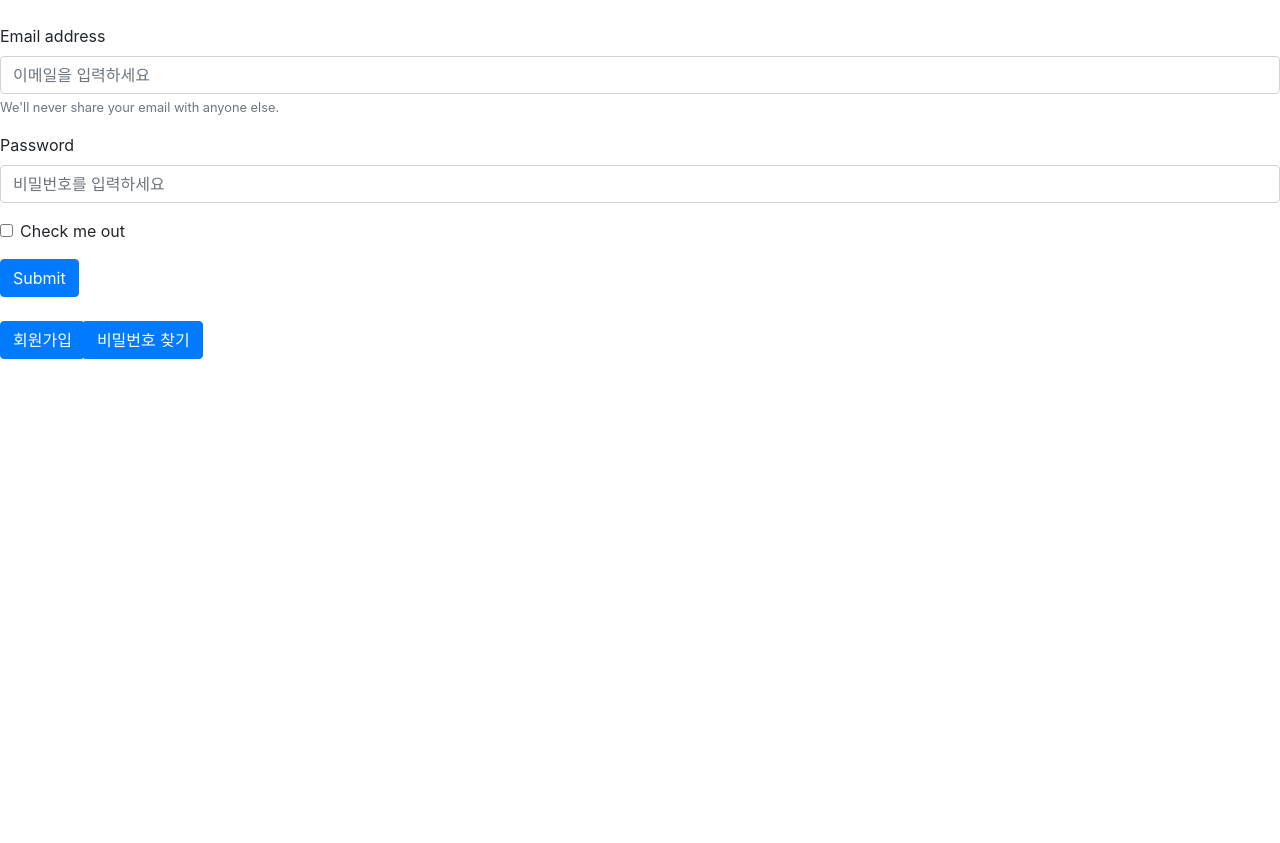
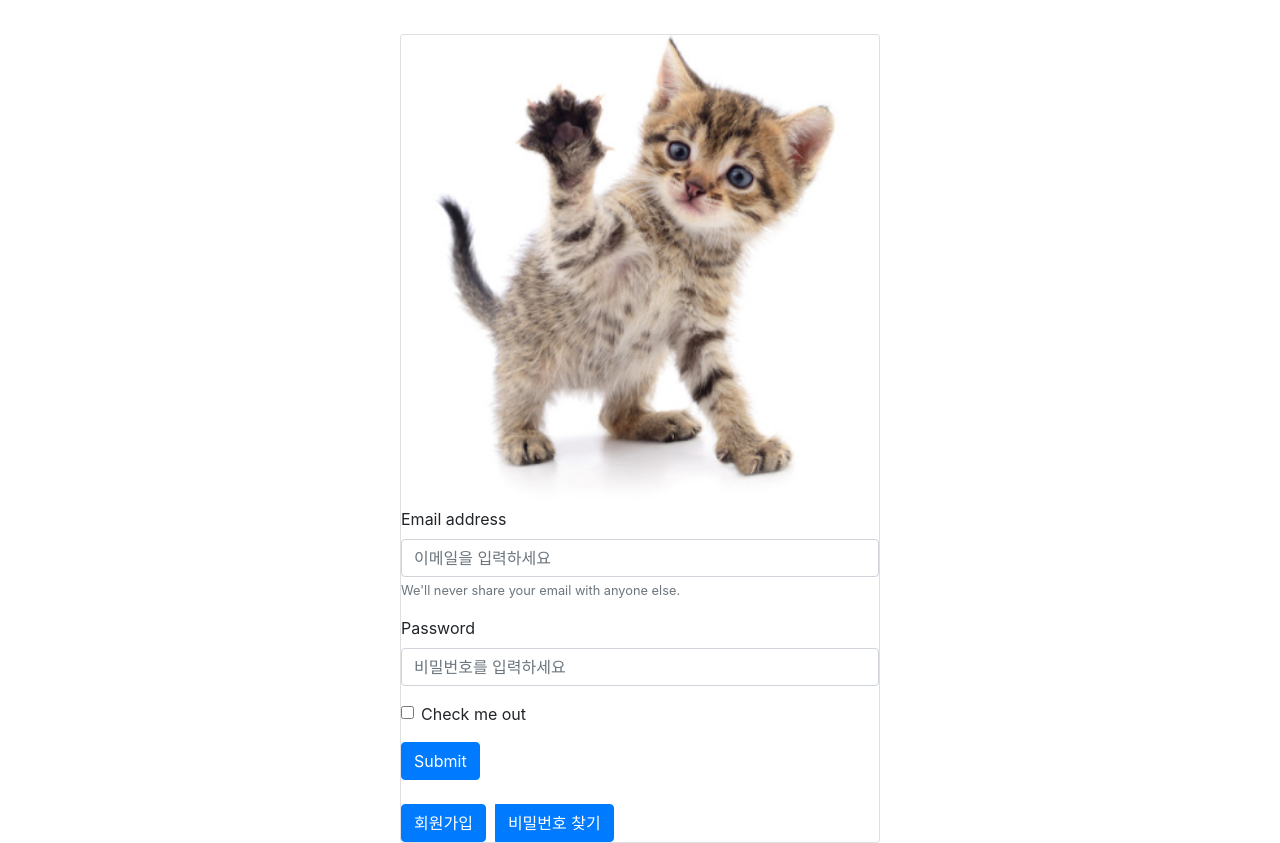
Before and after one commit to JeongJin984/Kit-Diary, a Next.js app in the folder front/: page /login in a window 1280 px wide. Before the commit the page ends 800 px from the top, so only its background shows below. Built offline with nearby package versions, Linux system fonts and the light colour scheme.

Commit message:
[login, signup from]

```diff
--- a/front/pages/login.js
+++ b/front/pages/login.js
@@ -1,14 +1,25 @@
 import React from 'react';
 import Form from 'react-bootstrap/Form';
+import styled from 'styled-components'
 import ButtonGroup from 'react-bootstrap/ButtonGroup';
 import ButtonToolbar from 'react-bootstrap/ButtonToolbar';
 import Button from 'react-bootstrap/Button';
 import Link from 'next/link';
+import { Card } from 'react-bootstrap'
 
+const StyledCard = styled(Card)`
+    margin: auto;
+`
+const StyledButton = styled(Button)`
+   margin-right: 10px;
+`
 const login= () => {
     return(
+
         <div>
             <br/>
+            <StyledCard style={{ width: '30rem', marginTop: "10px" }}>
+            <StyledCard.Img variant="top" src="/cat.png" />
             <Form>
                 <Form.Group controlId="formBasicEmail">
                     <Form.Label>Email address</Form.Label>
@@ -32,10 +43,12 @@ const login= () => {
             <br/>
             <ButtonToolbar aria-label="Toolbar with button groups">
                 <ButtonGroup className="mr-2" aria-label="First group">
-                    <Link href="signup"><a><Button>회원가입</Button></a></Link> <Button>비밀번호 찾기</Button>
+                    <Link href="signup"><a><StyledButton>회원가입</StyledButton></a></Link> <StyledButton>비밀번호 찾기</StyledButton>
                 </ButtonGroup>
             </ButtonToolbar>
+            </StyledCard>
         </div>
+
     );
 }
 
```
Also changed, not shown: front/pages/signup.js (+13 -0 lines).
